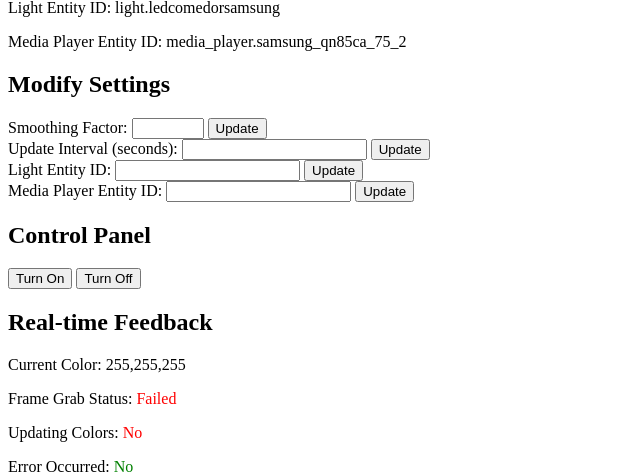
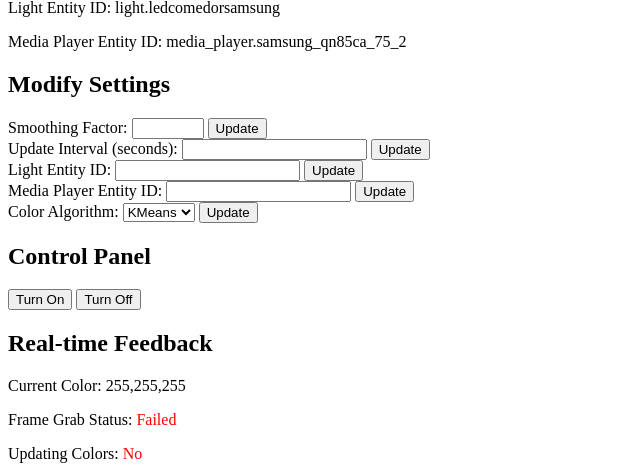
Before and after one commit to elblogbruno/LightsSyncHdmi, a Flask app: page / in a window 1280 px wide. Shown: the part 196-670 px from the top of the page, without its empty margins (0-640 px from the left). Run offline with Flask 3, Linux system fonts and the light colour scheme.

Commit message:
Agregar soporte para múltiples algoritmos de color dominante y permitir su selección en la interfaz

```diff
--- a/main.py
+++ b/main.py
@@ -9,7 +9,7 @@ from flask import Flask, render_template, request, jsonify, Response
 from api import CustomAPIClient
 # import base64
 # import random
-from color_algorithm import smooth_color, calculate_brightness, get_dominant_color
+from color_algorithm import get_dominant_color_average, get_dominant_color_kmeans, smooth_color, calculate_brightness, get_dominant_color, get_dominant_color_median, get_dominant_color_mode
 
 dotenv.load_dotenv()
 
@@ -30,6 +30,7 @@ prev_dominant_color = np.array([255, 255, 255])
 
 light_entity_id = os.environ.get("LIGHT_ENTITY_ID", "light.ledcomedorsamsung")
 media_player_entity_id = os.environ.get("MEDIA_PLAYER_ENTITY_ID", "media_player.samsung_qn85ca_75_2")
+color_algorithm = os.environ.get("COLOR_ALGORITHM", "kmeans")
 
 last_update_time = time.time()
 update_interval = 1.0  # Increased update interval for better performance
@@ -125,13 +126,20 @@ def set_entity_ids():
     media_player_entity_id = request.json.get('media_player_entity_id', media_player_entity_id)
     return jsonify({"status": "success", "light_entity_id": light_entity_id, "media_player_entity_id": media_player_entity_id})
 
+@app.route('/set_color_algorithm', methods=['POST'])
+def set_color_algorithm():
+    global color_algorithm
+    color_algorithm = request.json.get('color_algorithm', 'kmeans')
+    return jsonify({"status": "success", "color_algorithm": color_algorithm})
+
 @app.route('/get_settings', methods=['GET'])
 def get_settings():
     return jsonify({
         "smoothing_factor": smoothing_factor,
         "update_interval": update_interval,
         "light_entity_id": light_entity_id,
-        "media_player_entity_id": media_player_entity_id
+        "media_player_entity_id": media_player_entity_id,
+        "color_algorithm": color_algorithm
     })
 
 @app.route('/get_feedback', methods=['GET'])
@@ -249,6 +257,18 @@ def run_video_capture():
             print(f"Video capture thread encountered an error: {e}")
             time.sleep(1)  # Wait before retrying
 
+def get_dominant_color(frame, prev_dominant_color):
+    if color_algorithm == "kmeans":
+        return get_dominant_color_kmeans(frame, prev_dominant_color)
+    elif color_algorithm == "average":
+        return get_dominant_color_average(frame)
+    elif color_algorithm == "median":
+        return get_dominant_color_median(frame)
+    elif color_algorithm == "mode":
+        return get_dominant_color_mode(frame)
+    else:
+        return prev_dominant_color
+
 if __name__ == '__main__':
     frame_grab_success = False
     updating_colors = False
--- a/templates/index.html
+++ b/templates/index.html
@@ -32,6 +32,15 @@
         <label for="new_media_player_entity_id">Media Player Entity ID:</label>
         <input type="text" id="new_media_player_entity_id">
         <button id="update_media_player_entity_id">Update</button>
+        <br>
+        <label for="color_algorithm">Color Algorithm:</label>
+        <select id="color_algorithm">
+            <option value="kmeans">KMeans</option>
+            <option value="average">Average</option>
+            <option value="median">Median</option>
+            <option value="mode">Mode</option>
+        </select>
+        <button id="update_color_algorithm">Update</button>
     </div>
     <div>
         <h2>Control Panel</h2>
@@ -138,6 +147,19 @@
                 });
             });
 
+            $('#update_color_algorithm').click(function() {
+                const newColorAlgorithm = $('#color_algorithm').val();
+                $.ajax({
+                    url: '/set_color_algorithm',
+                    type: 'POST',
+                    contentType: 'application/json',
+                    data: JSON.stringify({ color_algorithm: newColorAlgorithm }),
+                    success: function(data) {
+                        $('#feedback').text('Color algorithm updated');
+                    }
+                });
+            });
+
             $('#restart_flask_thread').click(function() {
                 $.ajax({
                     url: '/restart_flask_thread',
@@ -164,6 +186,7 @@
                     $('#update_interval').text(data.update_interval);
                     $('#light_entity_id').text(data.light_entity_id);
                     $('#media_player_entity_id').text(data.media_player_entity_id);
+                    $('#color_algorithm').val(data.color_algorithm);
                 });
             }
 
```
Also changed, not shown: color_algorithm.py (+21 -1 lines).
